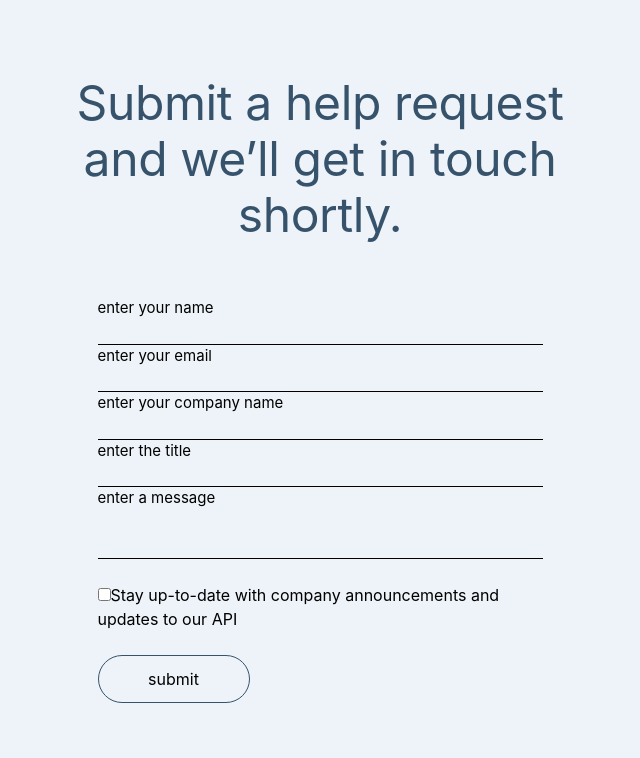
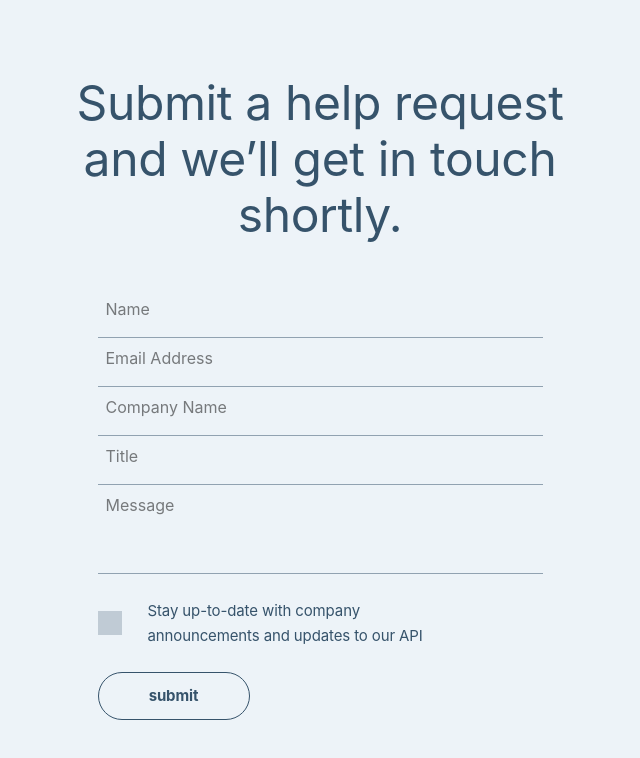
Before and after one commit to magdachikhr-hub/React_Form, a React (Vite) app: page / in a window 1280 px wide. Shown: the top 758 px of the page, without its empty margins (320-960 px from the left). Built offline with nearby package versions, Linux system fonts and the light colour scheme.

Commit message:
finish form

```diff
--- a/src/components/Form.jsx
+++ b/src/components/Form.jsx
@@ -22,13 +22,14 @@ function Form() {
         </h1>
         <form onSubmit={handleSubmit(submit)} className="w-111.25 h-124.75 ">
           <div className="flex flex-col ">
-            <label htmlFor="name" className="text-[15px]">
+            {/* <label htmlFor="name" className="text-[15px]">
               enter your name
-            </label>
+            </label> */}
             <input
               type="text"
               id="name"
-              className="border-b focus:outline-none pl-2"
+              className="border-b border-b-[#91A2B1] focus:outline-none pl-2 pb-4"
+              placeholder="Name"
               {...register("username", {
                 required: "name is empty, please enter your name",
                 minLength: {
@@ -44,13 +45,14 @@ function Form() {
             )}
           </div>
           <div className="flex flex-col ">
-            <label htmlFor="email" className="text-[15px]">
+            {/* <label htmlFor="email" className="text-[15px]">
               enter your email
-            </label>
+            </label> */}
             <input
               type="email"
               id="email"
-              className="border-b focus:outline-none pl-2"
+              className="border-b border-b-[#91A2B1] focus:outline-none pl-2 pb-4 pt-2"
+              placeholder="Email Address"
               {...register("email", {
                 required: "Email is required",
                 pattern: {
@@ -64,13 +66,14 @@ function Form() {
             )}
           </div>
           <div className="flex flex-col ">
-            <label htmlFor="company" className="text-[15px]">
+            {/* <label htmlFor="company" className="text-[15px]">
               enter your company name
-            </label>
+            </label> */}
             <input
               type="text"
               id="company"
-              className="border-b focus:outline-none pl-2"
+              className="border-b border-b-[#91A2B1] focus:outline-none pl-2 pb-4 pt-2"
+              placeholder="Company Name"
               {...register("company", {
                 required: "company name is empty",
               })}
@@ -82,13 +85,14 @@ function Form() {
             )}
           </div>
           <div className="flex flex-col  ">
-            <label htmlFor="title" className="text-[15px]">
+            {/* <label htmlFor="title" className="text-[15px]">
               enter the title
-            </label>
+            </label> */}
             <input
               type="text"
               id="title"
-              className="border-b focus:outline-none pl-2"
+              className="border-b border-b-[#91A2B1] focus:outline-none pl-2 pb-4 pt-2"
+              placeholder="Title"
               {...register("title", {
                 required: "title is empty, please enter your title",
                 minLength: {
@@ -102,13 +106,14 @@ function Form() {
             )}
           </div>
           <div className="flex flex-col ">
-            <label htmlFor="message" className="mb-6 text-[15px] ">
+            {/* <label htmlFor="message" className="mb-6 text-[15px] ">
               enter a message
-            </label>
+            </label> */}
             <input
               type="message"
               id="message"
-              className="border-b focus:outline-none pl-2"
+              className="border-b border-b-[#91A2B1] focus:outline-none pl-2 pb-14 pt-2"
+              placeholder="Message"
               {...register("message", {
                 required: "message is empty, please enter your title",
                 minLength: {
@@ -121,13 +126,40 @@ function Form() {
               <p className="text-[red] text-[12px]">{errors.message.message}</p>
             )}
           </div>
-          <div className="mt-6">
-            <input type="checkbox" id="checkbox" />
-            <label htmlFor="checkbox">
+          <div className="mt-6 flex items-center gap-6.5">
+            <div className="relative w-6 h-6">
+              <input
+                type="checkbox"
+                id="checkbox"
+                className="peer w-6 h-6 appearance-none bg-[#C0CBD5] checked:bg-[#BA4270]"
+              />
+              <span className="absolute inset-0 hidden items-center justify-center peer-checked:flex pointer-events-none">
+                <svg
+                  width="14"
+                  height="12"
+                  viewBox="0 0 14 12"
+                  fill="none"
+                  xmlns="http://www.w3.org/2000/svg"
+                >
+                  <path
+                    d="M1.06055 6.03415L4.2335 9.20711L12.3799 1.06067"
+                    stroke="white"
+                    stroke-width="3"
+                  />
+                </svg>
+              </span>
+            </div>
+            <label
+              htmlFor="checkbox"
+              className="w-69.25 text-[15px] leading-6.25 tracking-[-0.12px] text-[#36536B]"
+            >
               Stay up-to-date with company announcements and updates to our API
             </label>
           </div>
-          <button className="w-38 h-12 bg-transparent border border-[#36536B] rounded-3xl mt-6">
+          <button
+            type="submit"
+            className="w-38 h-12 bg-transparent border border-[#36536B] rounded-3xl mt-6 hover:bg-[#36536B] hover:text-white text-[15px] font-bold text-[#36536B] tracking-[-0.12px]"
+          >
             submit
           </button>
         </form>
```
